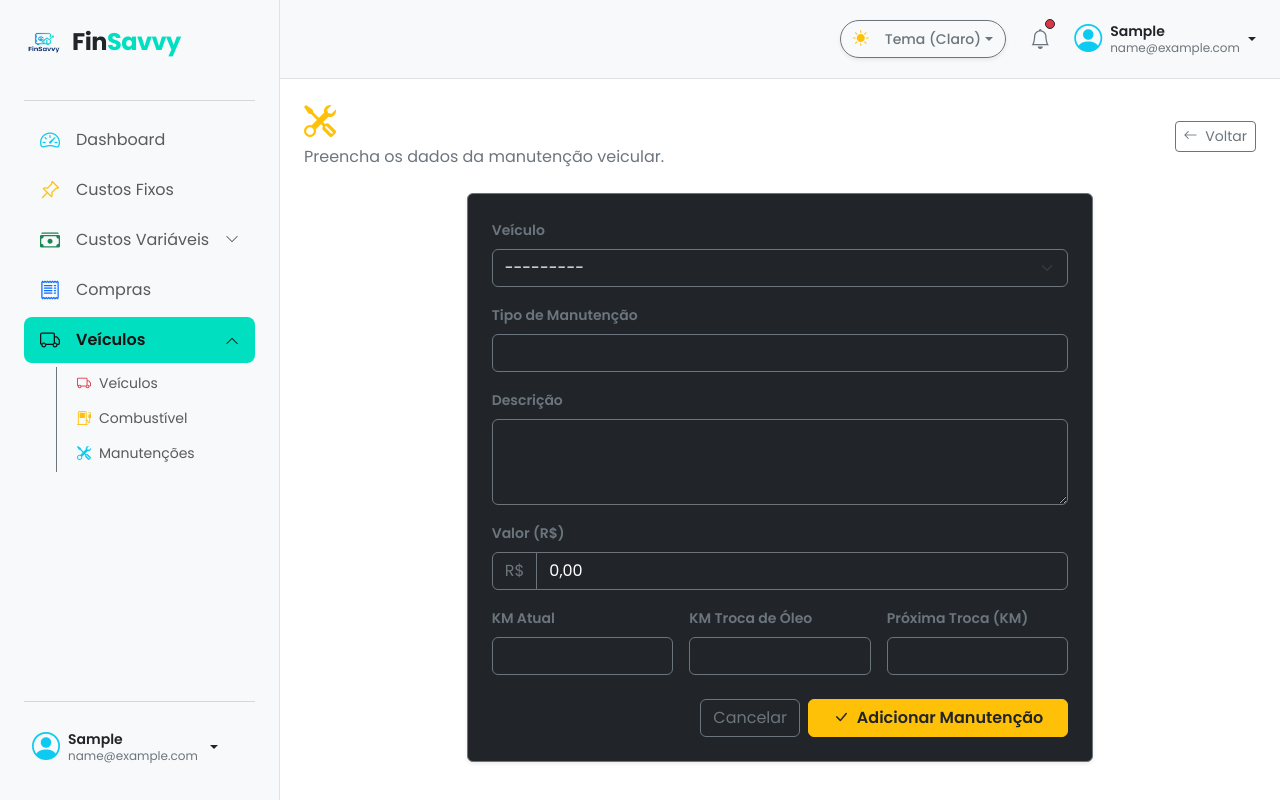
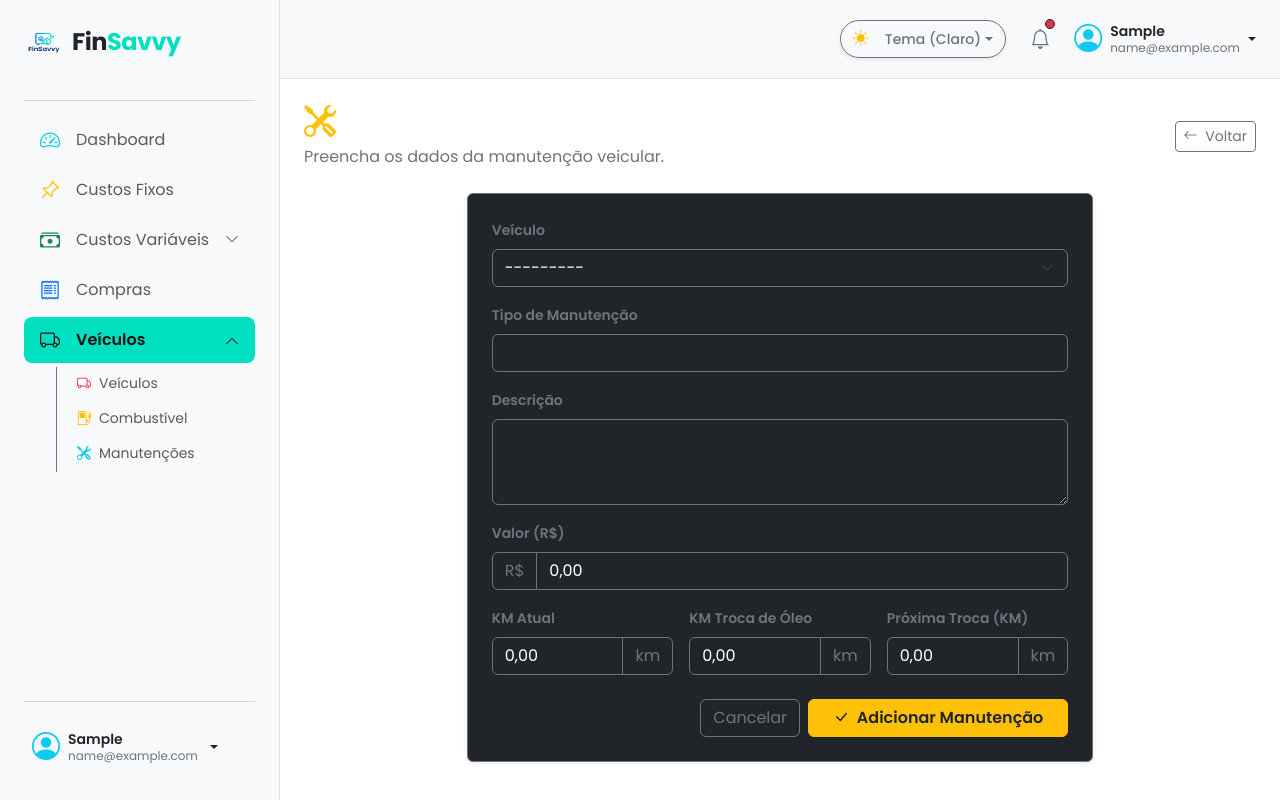
Before and after one commit to Matheus0820/finsavvy, a Django app: page /manutencoes/add/ in a window 1280 px wide. Run offline with Django 4.2, Linux system fonts and the light colour scheme; the visitor is signed in with stand-in values (Sample User, id 1); data that the repository does not hold is empty.

Commit message:
feat(manutencao): aplicar máscara de moeda e decimais dinâmica nos inputs de valor, km atual, km troca de óleo e próxima troca

```diff
--- a/finsavvy/new_forms.py
+++ b/finsavvy/new_forms.py
@@ -282,7 +282,7 @@ class FormCustoCombustivel(MonetaryMaskMixin, forms.ModelForm):
         return cleaned_data
 
 class FormManutencao(MonetaryMaskMixin, forms.ModelForm):
-    monetary_fields = ('valor',)
+    monetary_fields = ('valor', 'km_atual', 'km_proximo_oleo', 'km_troca_oleo')
 
     class Meta:
         model = Manutencao
@@ -292,7 +292,7 @@ class FormManutencao(MonetaryMaskMixin, forms.ModelForm):
             'tipo': forms.TextInput(attrs={'class': 'form-control text-bg-dark border-secondary'}),
             'descricao': forms.Textarea(attrs={'class': 'form-control text-bg-dark border-secondary', 'rows': 3}),
             'valor': forms.TextInput(attrs={'class': 'form-control text-bg-dark border-secondary mascara-dinheiro', 'placeholder': '0,00'}),
-            'km_atual': forms.NumberInput(attrs={'class': 'form-control text-bg-dark border-secondary', 'min': '0'}),
-            'km_proximo_oleo': forms.NumberInput(attrs={'class': 'form-control text-bg-dark border-secondary', 'min': '0'}),
-            'km_troca_oleo': forms.NumberInput(attrs={'class': 'form-control text-bg-dark border-secondary', 'min': '0'}),
+            'km_atual': forms.TextInput(attrs={'class': 'form-control text-bg-dark border-secondary mascara-dinheiro', 'placeholder': '0,00'}),
+            'km_proximo_oleo': forms.TextInput(attrs={'class': 'form-control text-bg-dark border-secondary mascara-dinheiro', 'placeholder': '0,00'}),
+            'km_troca_oleo': forms.TextInput(attrs={'class': 'form-control text-bg-dark border-secondary mascara-dinheiro', 'placeholder': '0,00'}),
         }
--- a/templates/pages/add_manutencao.html
+++ b/templates/pages/add_manutencao.html
@@ -52,16 +52,34 @@
                     </div>
                     <div class="row g-3 mb-4">
                         <div class="col-md-4">
-                            <label for="{{ form.km_atual.id_for_label }}" class="form-label text-secondary small fw-semibold">KM Atual</label>
-                            {{ form.km_atual }}
+                            <label for="id_km_atual" class="form-label text-secondary small fw-semibold">KM Atual</label>
+                            <div class="input-group">
+                                <input type="text" class="form-control bg-dark text-white border-secondary mascara-dinheiro" id="id_km_atual" name="km_atual" value="{{ form.km_atual.value|default:'0,00' }}" autocomplete="off">
+                                <span class="input-group-text bg-dark border-secondary text-secondary">km</span>
+                            </div>
+                            {% if form.km_atual.errors %}
+                                <div class="text-danger small mt-1">{{ form.km_atual.errors.0 }}</div>
+                            {% endif %}
                         </div>
                         <div class="col-md-4">
-                            <label for="{{ form.km_troca_oleo.id_for_label }}" class="form-label text-secondary small fw-semibold">KM Troca de Óleo</label>
-                            {{ form.km_troca_oleo }}
+                            <label for="id_km_troca_oleo" class="form-label text-secondary small fw-semibold">KM Troca de Óleo</label>
+                            <div class="input-group">
+                                <input type="text" class="form-control bg-dark text-white border-secondary mascara-dinheiro" id="id_km_troca_oleo" name="km_troca_oleo" value="{{ form.km_troca_oleo.value|default:'0,00' }}" autocomplete="off">
+                                <span class="input-group-text bg-dark border-secondary text-secondary">km</span>
+                            </div>
+                            {% if form.km_troca_oleo.errors %}
+                                <div class="text-danger small mt-1">{{ form.km_troca_oleo.errors.0 }}</div>
+                            {% endif %}
                         </div>
                         <div class="col-md-4">
-                            <label for="{{ form.km_proximo_oleo.id_for_label }}" class="form-label text-secondary small fw-semibold">Próxima Troca (KM)</label>
-                            {{ form.km_proximo_oleo }}
+                            <label for="id_km_proximo_oleo" class="form-label text-secondary small fw-semibold">Próxima Troca (KM)</label>
+                            <div class="input-group">
+                                <input type="text" class="form-control bg-dark text-white border-secondary mascara-dinheiro" id="id_km_proximo_oleo" name="km_proximo_oleo" value="{{ form.km_proximo_oleo.value|default:'0,00' }}" autocomplete="off">
+                                <span class="input-group-text bg-dark border-secondary text-secondary">km</span>
+                            </div>
+                            {% if form.km_proximo_oleo.errors %}
+                                <div class="text-danger small mt-1">{{ form.km_proximo_oleo.errors.0 }}</div>
+                            {% endif %}
                         </div>
                     </div>
 
@@ -78,3 +96,55 @@
     </div>
 </div>
 {% endblock %}
+
+{% block extra_js %}
+<script>
+    document.addEventListener('DOMContentLoaded', function() {
+        function aplicarMascaraMoeda(inputId) {
+            const inputValor = document.getElementById(inputId);
+            if (inputValor) {
+                function formatarMoeda(valorStr) {
+                    let apenasDigitos = String(valorStr).replace(/\D/g, '');
+                    if (apenasDigitos === '') apenasDigitos = '0';
+                    let numero = parseInt(apenasDigitos, 10);
+                    let formatado = (numero / 100).toLocaleString('pt-BR', { minimumFractionDigits: 2, maximumFractionDigits: 2 });
+                    return formatado;
+                }
+
+                if (inputValor.value && inputValor.value !== '0,00' && inputValor.value !== '') {
+                    let valClean = String(inputValor.value).replace('R$', '').trim();
+                    if (!valClean.includes(',') && !valClean.includes('.')) {
+                        inputValor.value = formatarMoeda(valClean);
+                    } else if (valClean.includes('.') && !valClean.includes(',')) {
+                        let num = Math.round(parseFloat(valClean) * 100);
+                        inputValor.value = (num / 100).toLocaleString('pt-BR', { minimumFractionDigits: 2, maximumFractionDigits: 2 });
+                    } else {
+                        inputValor.value = formatarMoeda(valClean);
+                    }
+                } else {
+                    inputValor.value = '0,00';
+                }
+
+                inputValor.addEventListener('input', function(e) {
+                    let formatted = formatarMoeda(this.value);
+                    this.value = formatted;
+                });
+
+                const form = inputValor.closest('form');
+                if (form) {
+                    form.addEventListener('submit', function() {
+                        let val = inputValor.value;
+                        val = val.replace(/\./g, '').replace(',', '.');
+                        inputValor.value = val;
+                    });
+                }
+            }
+        }
+
+        aplicarMascaraMoeda('id_valor');
+        aplicarMascaraMoeda('id_km_atual');
+        aplicarMascaraMoeda('id_km_troca_oleo');
+        aplicarMascaraMoeda('id_km_proximo_oleo');
+    });
+</script>
+{% endblock %}
```
